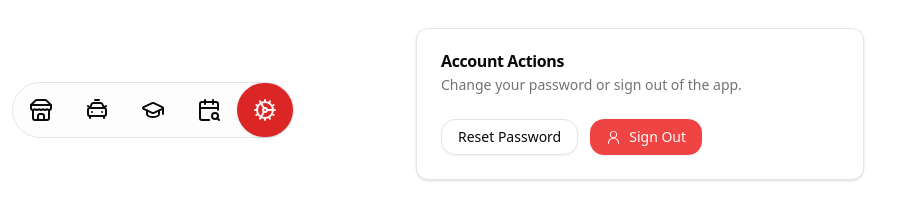
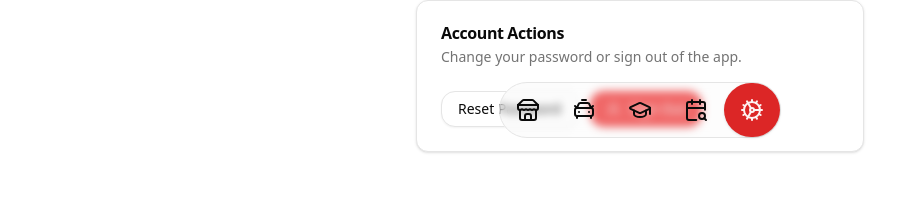
Before and after one commit to FrankWember/UniHive-v1, a Next.js app: page /home/settings in a window 1280 px wide. Shown: the part 642-862 px from the top of the page, without its empty margins (0-915 px from the left). Built offline with nearby package versions, Linux system fonts and the light colour scheme; no server answers; the database is empty.

Commit message:
FRONTEND: fixed navbar ui issues

```diff
--- a/components/navbar.tsx
+++ b/components/navbar.tsx
@@ -17,8 +17,8 @@ export const Navbar = () => {
         {name: "Settings", link: "/home/settings", children: <CogIcon className="w-6 h-6" />},
     ]
   return (
-    <nav className="fixed flex w-full justify-center bottom-5">
-        <div className="flex z-50 border rounded-full mx-3 w-fit h-14 bg-muted/20 items-center justify-center backdrop-blur-sm">
+    <nav className="flex w-full justify-center ">
+        <div className="fixed bottom-5 flex z-50 border rounded-full mx-3 w-fit h-14 bg-muted/20 items-center justify-center backdrop-blur-sm">
             {tabs.map(tab=>(
                 <Button
                     variant={pathname.includes(tab.link)?"default":"ghost"}
```
